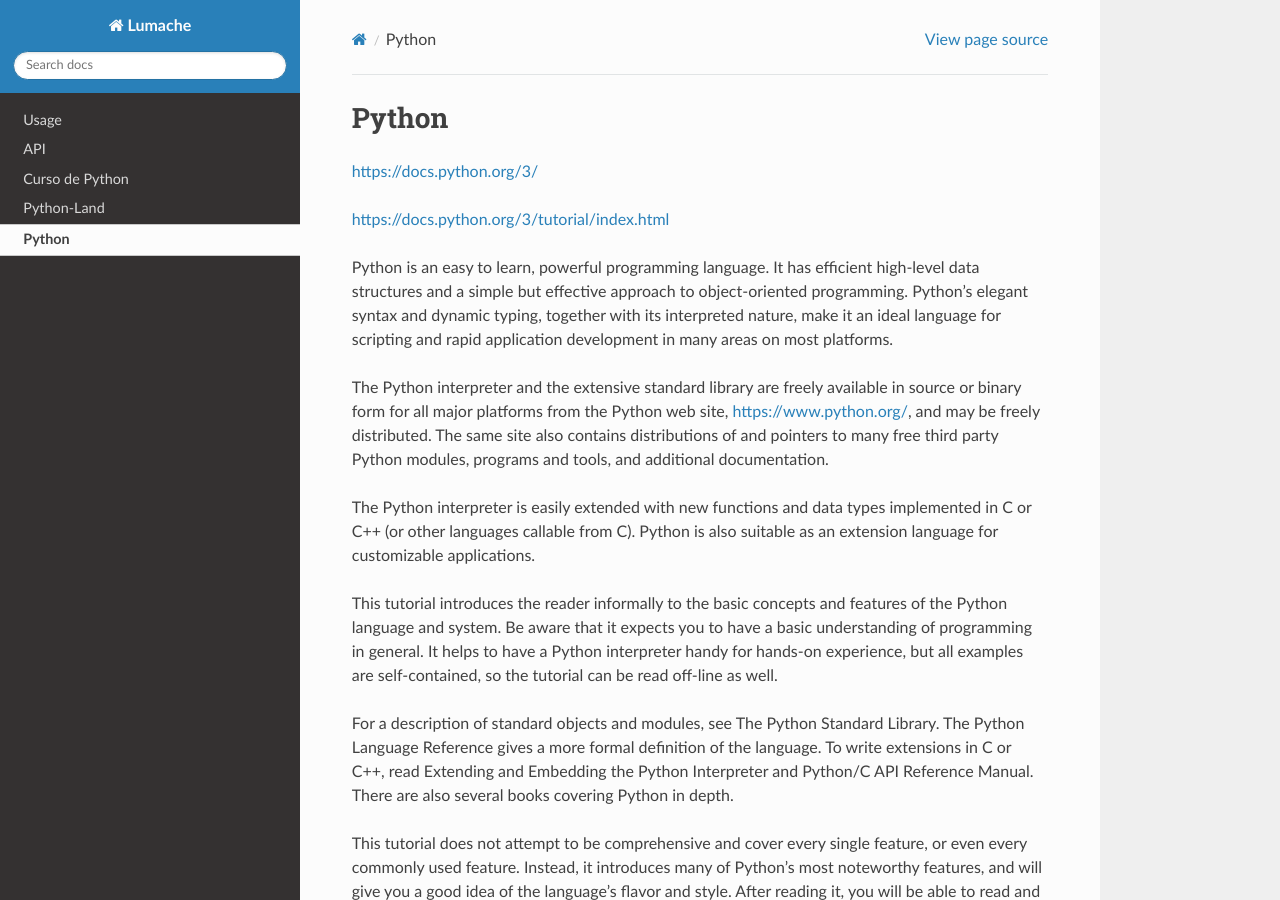
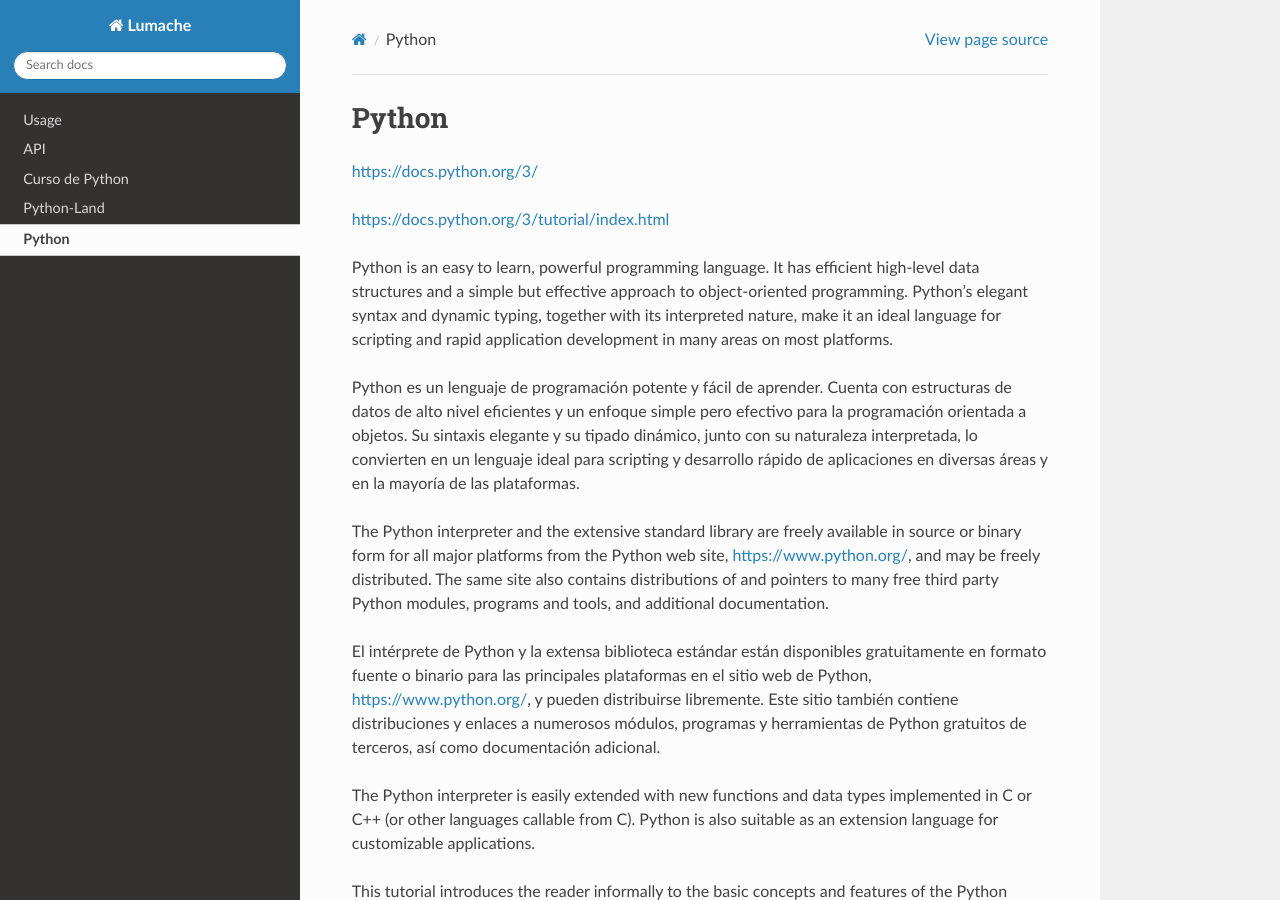
Before and after one commit to matecom57/santosg57-python, a Sphinx documentation site: the page built from docs/source/curso-python/docs.python.org/doc01.rst, in a window 1280 px wide and 900 px high. Built offline with Sphinx 7.4.7 and the Read the Docs theme 3.1.0, drawn with Linux system fonts in a browser that asks for light colours.

Commit message:
Test comité

```diff
--- a/docs/source/curso-python/docs.python.org/doc01.rst
+++ b/docs/source/curso-python/docs.python.org/doc01.rst
@@ -7,11 +7,19 @@ https://docs.python.org/3/tutorial/index.html
 
 Python is an easy to learn, powerful programming language. It has efficient high-level data structures and a simple but effective approach to object-oriented programming. Python’s elegant syntax and dynamic typing, together with its interpreted nature, make it an ideal language for scripting and rapid application development in many areas on most platforms.
 
+Python es un lenguaje de programación potente y fácil de aprender. Cuenta con estructuras de datos de alto nivel eficientes y un enfoque simple pero efectivo para la programación orientada a objetos. Su sintaxis elegante y su tipado dinámico, junto con su naturaleza interpretada, lo convierten en un lenguaje ideal para scripting y desarrollo rápido de aplicaciones en diversas áreas y en la mayoría de las plataformas.
+
+
 The Python interpreter and the extensive standard library are freely available in source or binary form for all major platforms from the Python web site, https://www.python.org/, and may be freely distributed. The same site also contains distributions of and pointers to many free third party Python modules, programs and tools, and additional documentation.
+
+El intérprete de Python y la extensa biblioteca estándar están disponibles gratuitamente en formato fuente o binario para las principales plataformas en el sitio web de Python, https://www.python.org/, y pueden distribuirse libremente. Este sitio también contiene distribuciones y enlaces a numerosos módulos, programas y herramientas de Python gratuitos de terceros, así como documentación adicional.
+
 
 The Python interpreter is easily extended with new functions and data types implemented in C or C++ (or other languages callable from C). Python is also suitable as an extension language for customizable applications.
 
 This tutorial introduces the reader informally to the basic concepts and features of the Python language and system. Be aware that it expects you to have a basic understanding of programming in general. It helps to have a Python interpreter handy for hands-on experience, but all examples are self-contained, so the tutorial can be read off-line as well.
+
+
 
 For a description of standard objects and modules, see The Python Standard Library. The Python Language Reference gives a more formal definition of the language. To write extensions in C or C++, read Extending and Embedding the Python Interpreter and Python/C API Reference Manual. There are also several books covering Python in depth.
 
```
